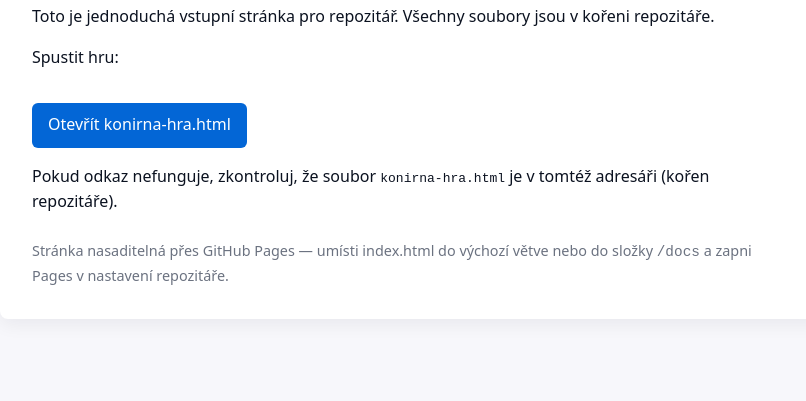
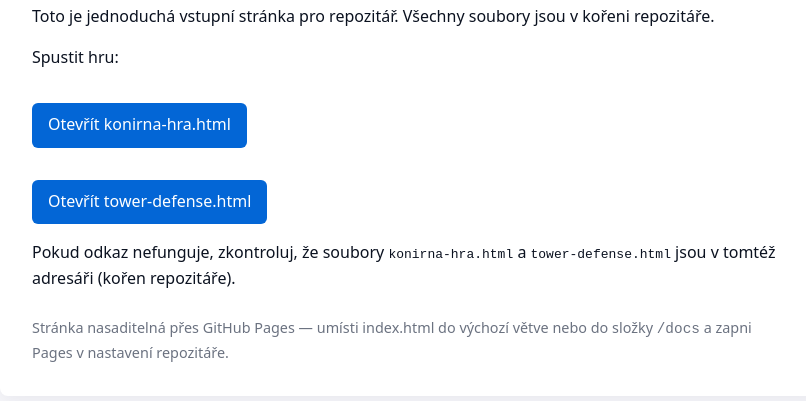
Before and after one commit to Bigmonda76/Monda, a plain HTML site: page index.html in a window 1280 px wide. Shown: the part 141-542 px from the top of the page, without its empty margins (228-1034 px from the left). Drawn offline with Linux system fonts and the light colour scheme.

Commit message:
Přidán odkaz na tower-defense.html v index.html

```diff
--- a/index.html
+++ b/index.html
@@ -19,8 +19,9 @@
 
     <p>Spustit hru:</p>
     <p><a class="button" href="konirna-hra.html">Otevřít konirna-hra.html</a></p>
+    <p><a class="button" href="tower-defense.html">Otevřít tower-defense.html</a></p>
 
-    <p>Pokud odkaz nefunguje, zkontroluj, že soubor <code>konirna-hra.html</code> je v tomtéž adresáři (kořen repozitáře).</p>
+    <p>Pokud odkaz nefunguje, zkontroluj, že soubory <code>konirna-hra.html</code> a <code>tower-defense.html</code> jsou v tomtéž adresáři (kořen repozitáře).</p>
 
     <footer>Stránka nasaditelná přes GitHub Pages — umísti index.html do výchozí větve nebo do složky <code>/docs</code> a zapni Pages v nastavení repozitáře.</footer>
   </main>
```
